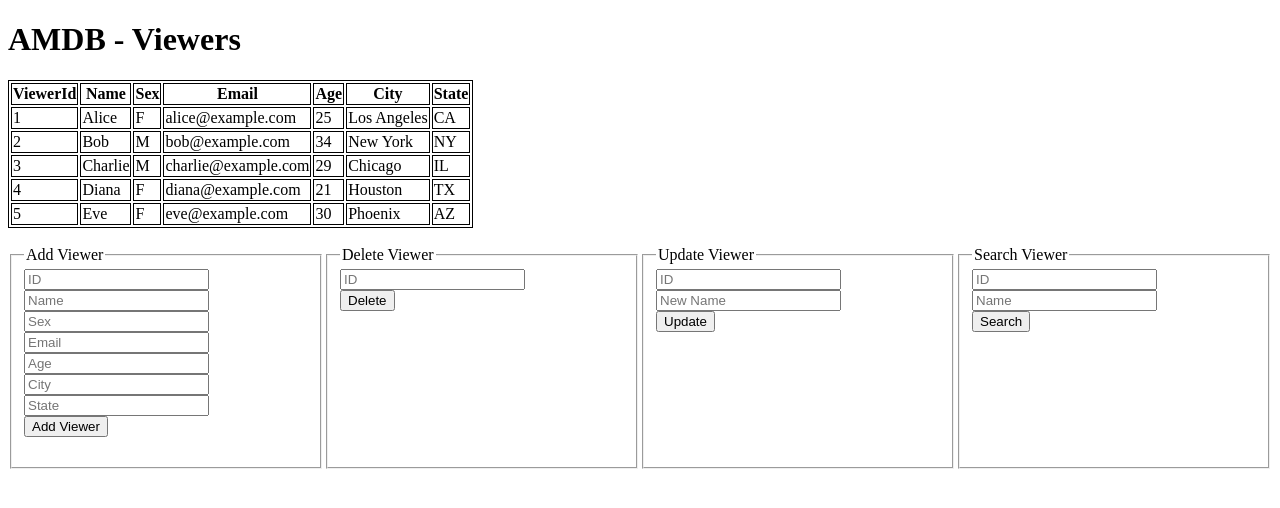
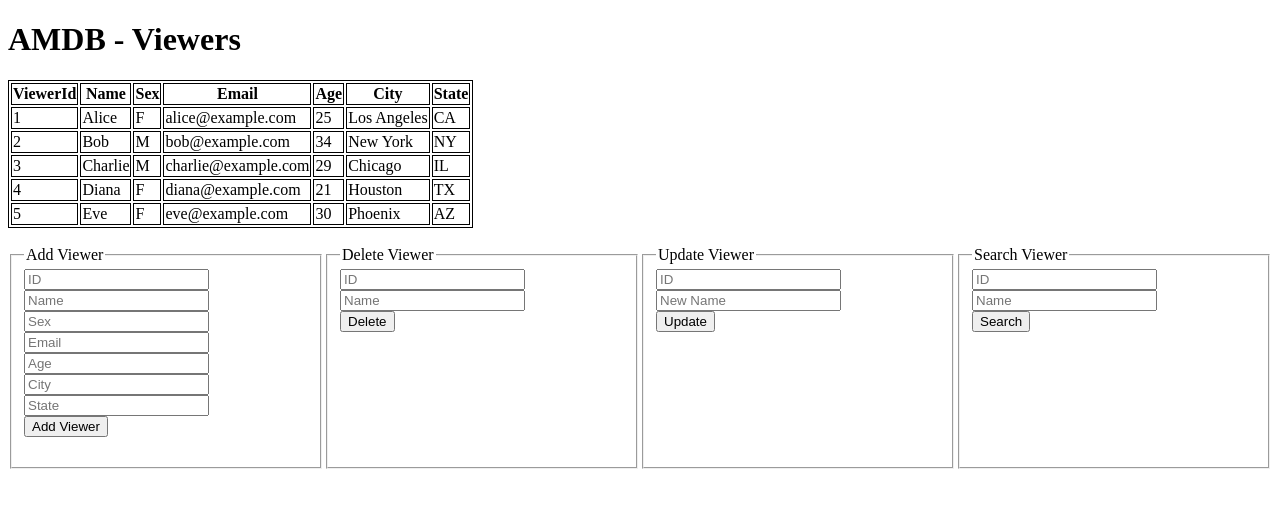
Before and after one commit to vdang1120/AMDB, a PHP site: page /index.php in a window 1280 px wide. Shown: the top 508 px of the page. Run offline with PHP 8.4, Linux system fonts and the light colour scheme; data comes from the database, SQL or seed files in the repository.

Commit message:
delete by name

```diff
--- a/Service.php
+++ b/Service.php
@@ -57,9 +57,10 @@ class Service {
 
     function deleteViewer() {
         $ViewerId = $_POST['ViewerId'];
+        $Name = $_POST['Name'];
 
         // Check for foreign key
-        if ($ViewerId >= 1 && $ViewerId <= 5) {
+        if (!empty($_POST['ViewerId']) && $ViewerId >= 1 && $ViewerId <= 5) {
             echo "Error: Foreign Key Constraint Violation!";
             return;
         }
@@ -67,15 +68,22 @@ class Service {
         $dbObject = new Database();
 		$dbConnection = $dbObject->getDatabaseConnection();
 
-        $sql = "DELETE FROM viewer WHERE ViewerId=" .$ViewerId;
-        $stmt = $dbConnection->query($sql);
+        if (!empty($_POST['ViewerId'])) {
+            $sql = "DELETE FROM viewer WHERE ViewerId = ?";
+            $stmt = $dbConnection->prepare($sql);
+            $stmt->execute([$ViewerId]);
+        } else {
+            $sql = "DELETE FROM viewer WHERE Name = ?";
+            $stmt = $dbConnection->prepare($sql);
+            $stmt->execute([$Name]);
+        }
 
         header("Location:");
     }
 
     function updateViewer() {
         $ViewerId = $_POST['ViewerId'];
-        $name = $_POST['name'];
+        $name = $_POST['Name'];
 
         $dbObject = new Database();
 		$dbConnection = $dbObject->getDatabaseConnection();
--- a/index.php
+++ b/index.php
@@ -103,6 +103,7 @@ $Viewers = $service->fetchViewers();
             <fieldset>
                 <legend>Delete Viewer</legend>
                 <input type="number" name="ViewerId" placeholder="ID"><br>
+                <input type="text" name="Name" placeholder="Name"><br>
                 <input type="submit" name="Delete" value="Delete">
             </fieldset>
         </form>
@@ -111,7 +112,7 @@ $Viewers = $service->fetchViewers();
             <fieldset>
                 <legend>Update Viewer</legend>
                 <input type="number" name="ViewerId" placeholder="ID" required><br>
-                <input type="text" name="name" placeholder="New Name" required><br>
+                <input type="text" name="Name" placeholder="New Name" required><br>
                 <input type="submit" name="Update" value="Update">
             </fieldset>
         </form>
```
